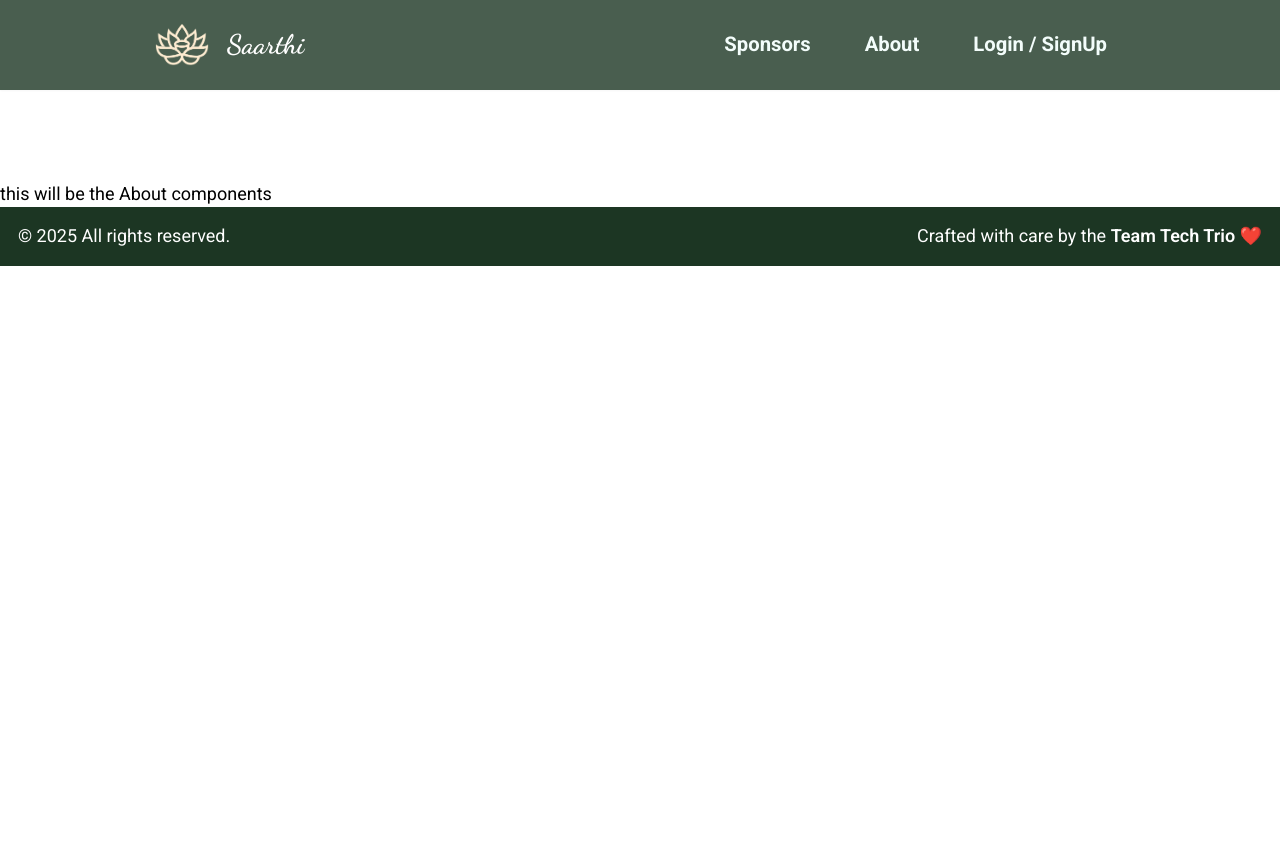
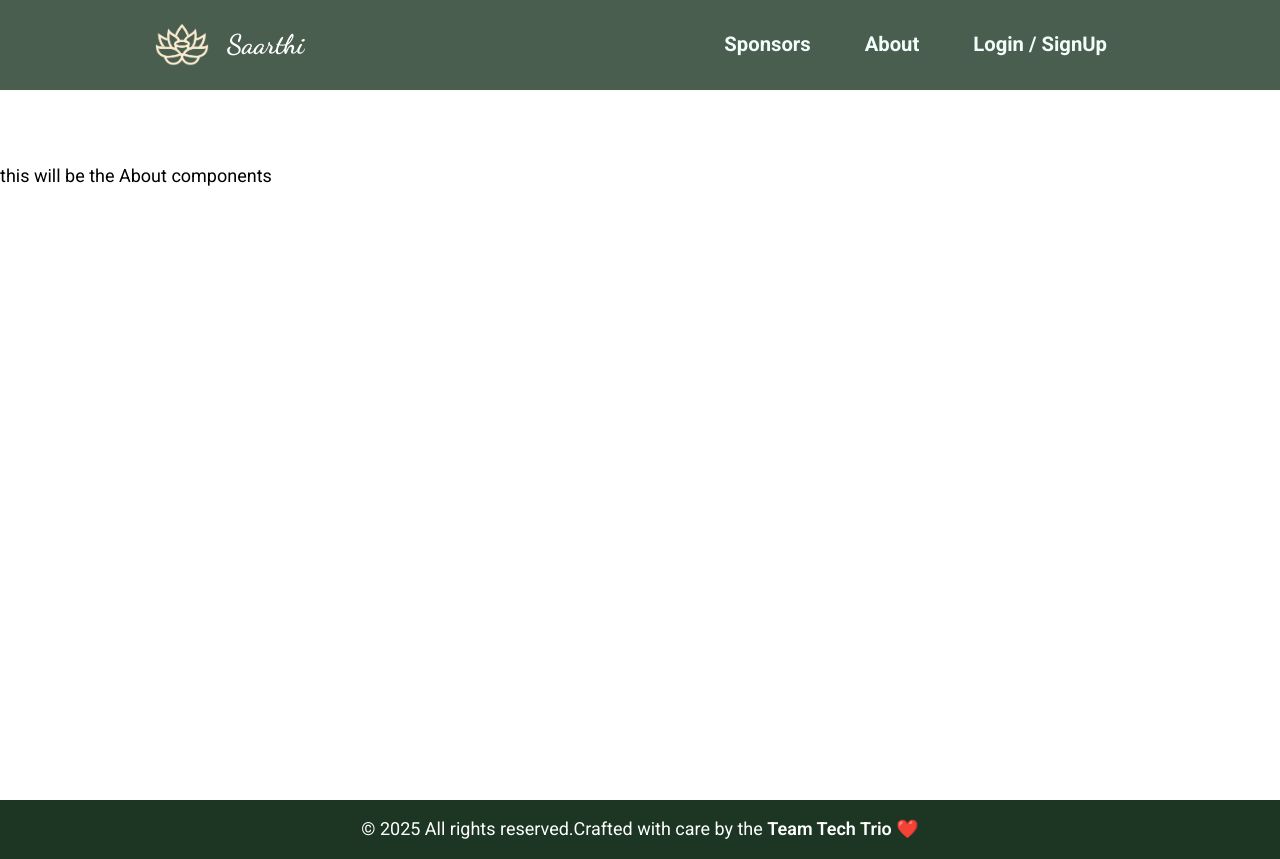
Before and after one commit to BhaveshGadling77/Simhastha_hackthon_project, a React (Vite) app in the folder frontend/: page /about in a window 1280 px wide. Before the commit the page ends 800 px from the top, so only its background shows below. Built offline with nearby package versions, Linux system fonts and the light colour scheme; a web font is replaced by a local one.

Commit message:
Fixed the footer.

```diff
--- a/frontend/src/components/About/About.jsx
+++ b/frontend/src/components/About/About.jsx
@@ -1,8 +1,11 @@
 function About() {
     return (
-        <div className="mt-40">
-            this will be the About components
+        <div className="min-h-screen flex flex-col">
+            <div className="mt-36">
+                this will be the About components
+            </div>
         </div>
+
     )
 }
 export default About;
--- a/frontend/src/components/DashBoard/main.jsx
+++ b/frontend/src/components/DashBoard/main.jsx
@@ -1,7 +1,9 @@
 function DashBoard() {
     return (
-        <div className="mt-96">
-            DashBoard Page is this.
+        <div className="min-h-screen flex flex-col">
+            <div className="mt-96">
+                DashBoard Page is this.
+            </div>
         </div>
     )
 }
--- a/frontend/src/components/LoginPage/main.jsx
+++ b/frontend/src/components/LoginPage/main.jsx
@@ -4,7 +4,8 @@ function LoginPage() {
   const [isLoginMode, setIsLoginMode] = useState(true);
 
   return (
-    <div className="align-middle text-center justify-center flex">
+    <div className="min-h-screen flex flex-col">
+      <div className="align-middle text-center justify-center flex">
     <div className="w-[430px] bg-white p-8 rounded-2xl shadow-lg mt-52 mb-40">
       {/* Header Titles */}
       <div className="flex justify-center mb-4">
@@ -105,6 +106,8 @@ function LoginPage() {
       </form>
     </div>
     </div>
+    </div>
+
   );
 }
 
--- a/frontend/src/components/footer.jsx
+++ b/frontend/src/components/footer.jsx
@@ -1,6 +1,6 @@
 function Footer() {
   return (
-    <footer className="bg-navBgC text-white py-4 text-sm mt-auto">
+    <footer className="bg-navBgC text-white py-4 text-sm mt-auto flex min-h-full flex-col justify-between">
       <div className="max-w-7xl mx-auto px-4 flex flex-col sm:flex-row justify-between items-center ">
         <span>© 2025 All rights reserved.</span>
         <span>
--- a/frontend/src/index.css
+++ b/frontend/src/index.css
@@ -17,3 +17,10 @@
 #tagline{
     font-family: "Great Vibes";
 }
+
+.root{
+  display: flex;
+  min-height: 100vh;
+  flex-direction: column;
+  justify-content: space-between;
+}
```
Also changed, not shown: frontend/src/components/feature.jsx (+6 -4 lines).
